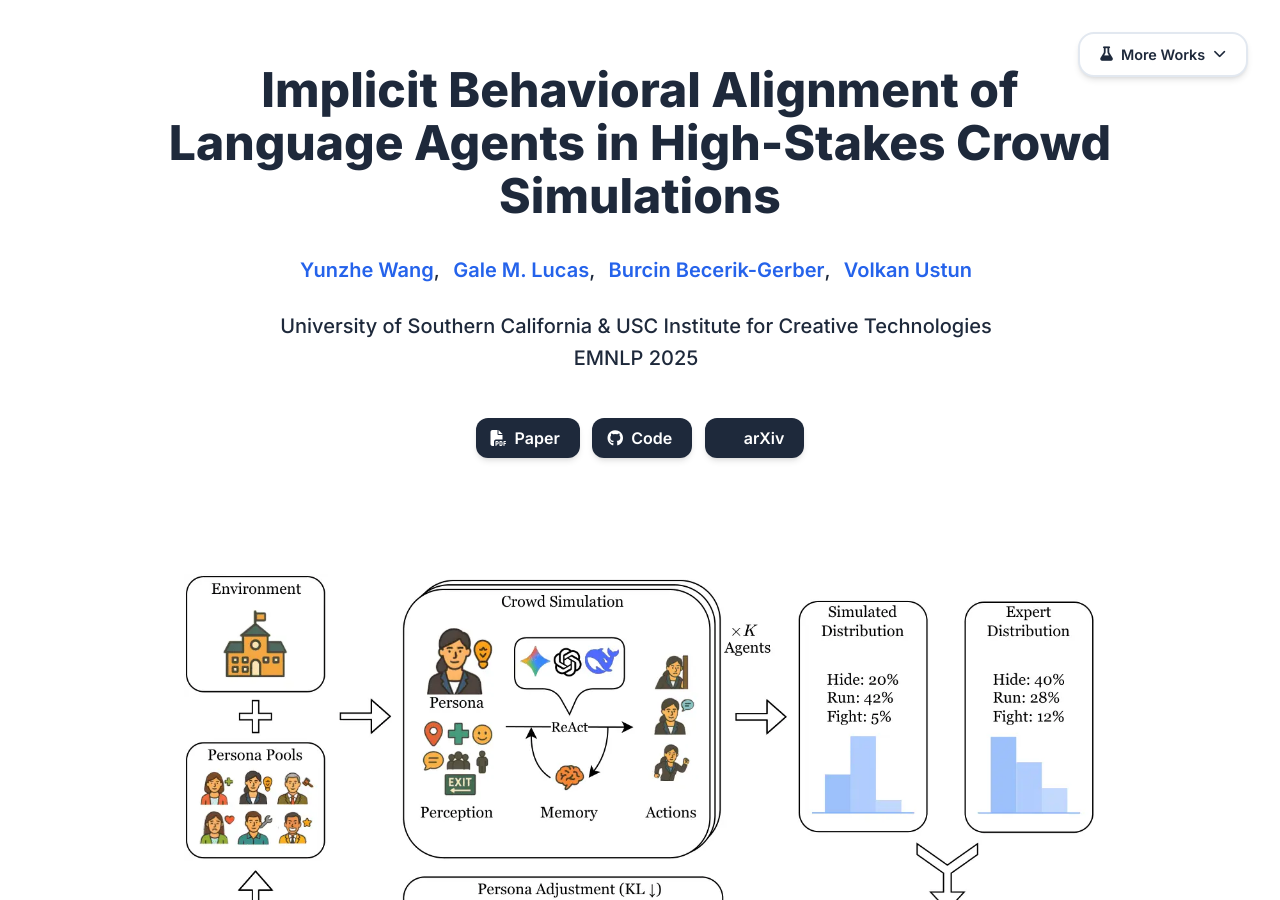
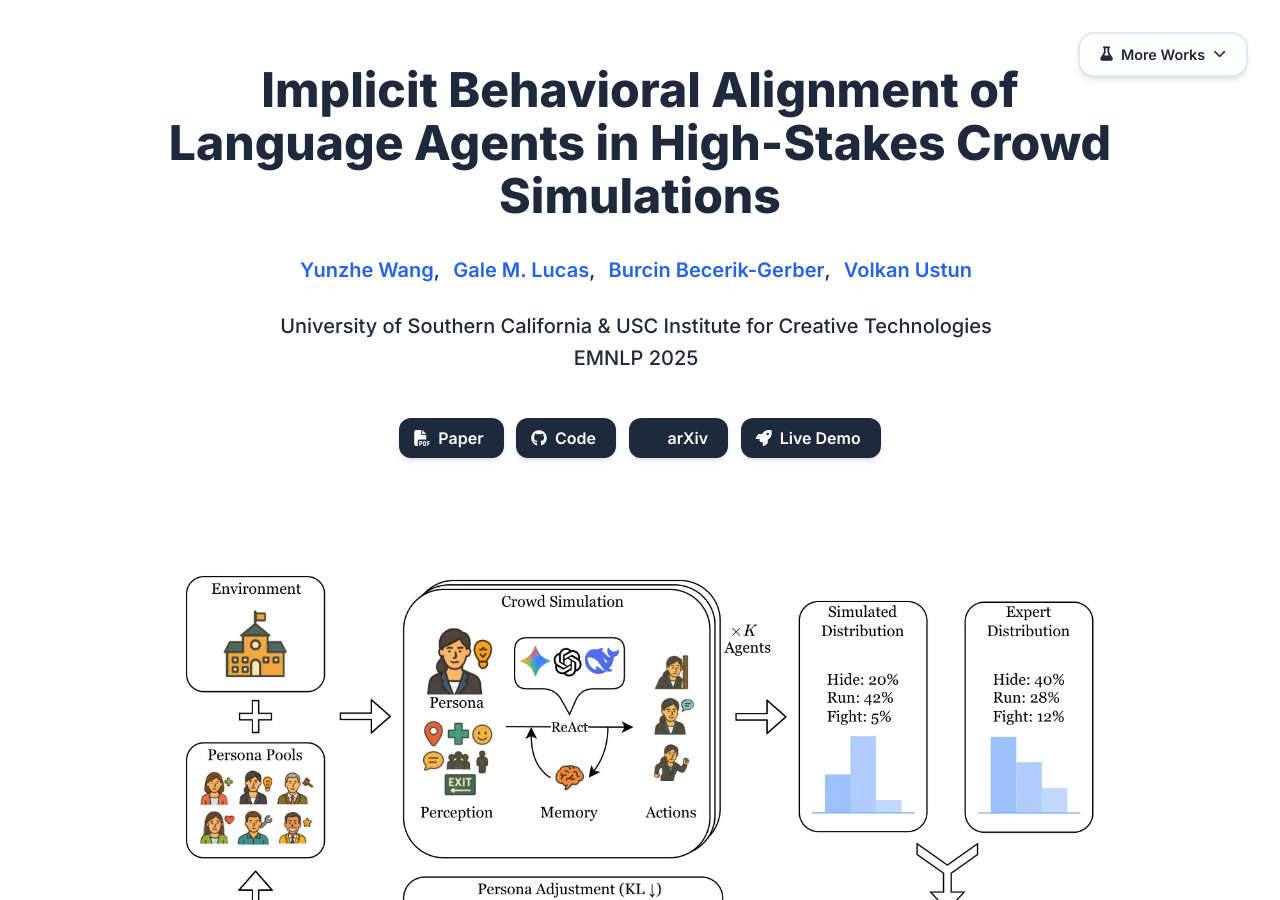
Before and after one commit to HATS-ICT/hats-ict.github.io, a Jekyll site: the page built from projects/peba-asi/index.html, in a window 1280 px wide and 900 px high. Built offline with Jekyll 4.4.1, drawn with Linux system fonts in a browser that asks for light colours; a style sheet for code colours, icons or effects is not loaded.

Commit message:
feat: add live demo for emlp

```diff
--- a/projects/peba-asi/index.html
+++ b/projects/peba-asi/index.html
@@ -319,6 +319,16 @@ layout: null
                   <span>arXiv</span>
                 </a>
               </span>
+
+              <span class="link-block">
+                <a href="https://persona-evolve.vercel.app/" target="_blank"
+                class="external-link button is-normal is-rounded is-dark">
+                <span class="icon">
+                  <i class="fas fa-rocket"></i>
+                </span>
+                <span>Live Demo</span>
+              </a>
+            </span>
             </div>
           </div>
         </div>
```
